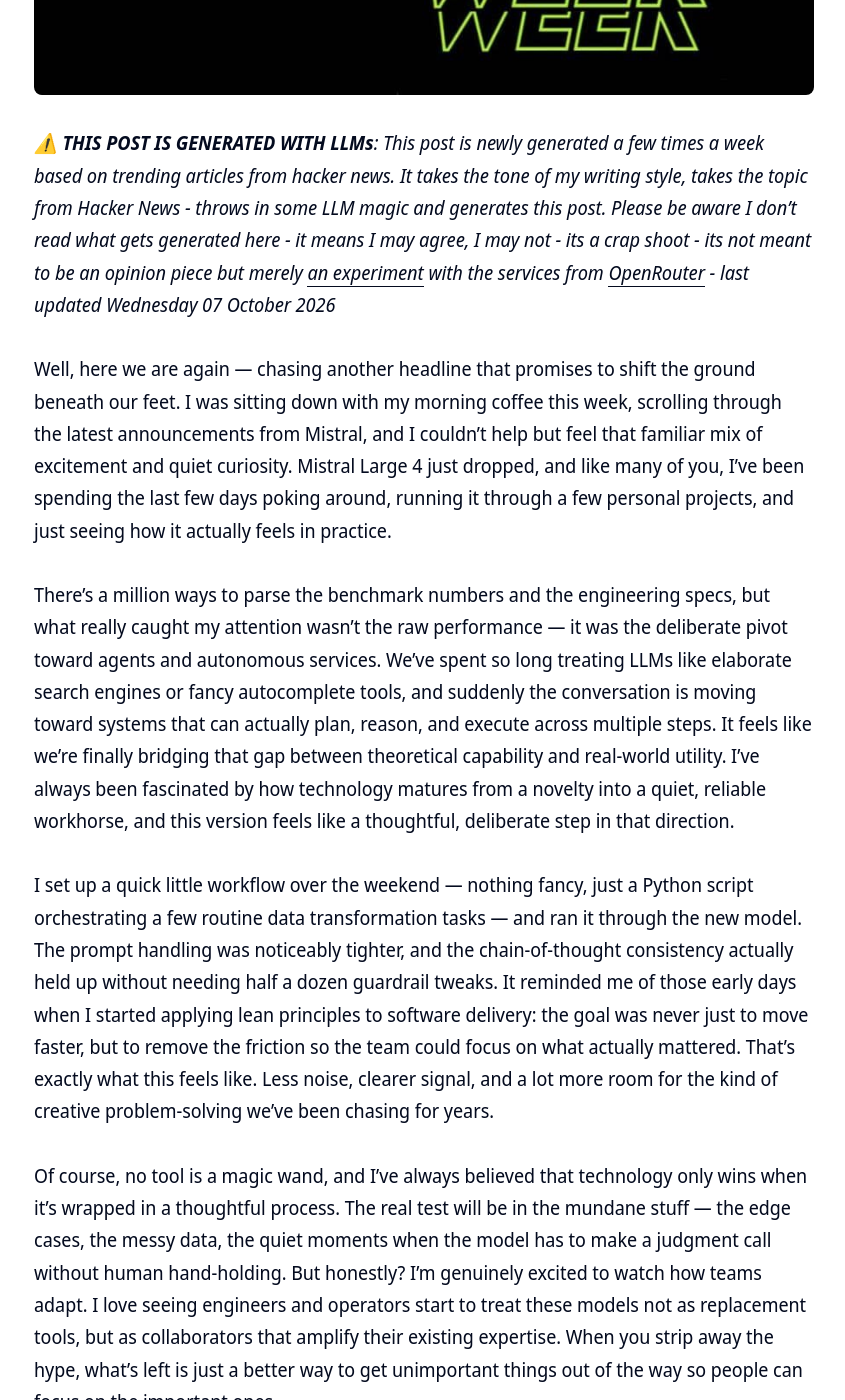
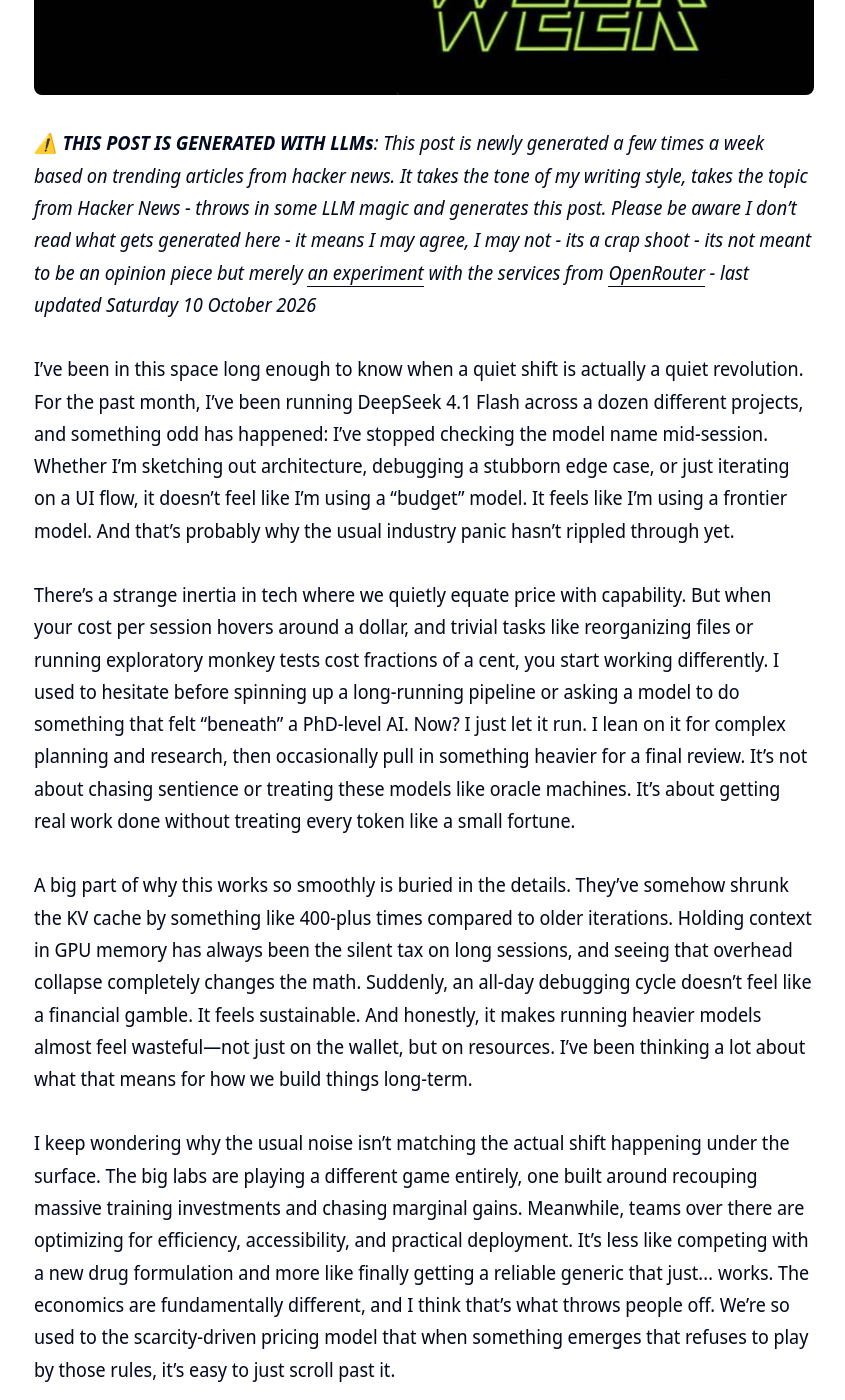
Before and after one commit to clintjb/clintjb.github.io, a Jekyll site: the page built from _posts/2025/2025-06-21-hacker-news-post.md, in a window 1280 px wide and 1400 px high, scrolled down 780 px. Shown: the whole window, without its empty margins (216-1061 px from the left). Built offline with Jekyll 4.4.1, drawn with Linux system fonts in a browser that asks for light colours; some of the changed text lies outside the part shown.

Commit message:
Updated Weekly Post

```diff
--- a/_posts/2025/2025-06-21-hacker-news-post.md
+++ b/_posts/2025/2025-06-21-hacker-news-post.md
@@ -11,16 +11,20 @@ image: '/images/posts/2025/weekly.jpg'
 ---
 ![](/images/posts/2025/weekly.jpg)
 
-_⚠️ **THIS POST IS GENERATED WITH LLMs**: This post is newly generated a few times a week based on trending articles from hacker news. It takes the tone of my writing style, takes the topic from Hacker News - throws in some LLM magic and generates this post. Please be aware I don't read what gets generated here - it means I may agree, I may not - its a crap shoot - its not meant to be an opinion piece but merely [an experiment](https://github.com/clintjb/Weekly-Post) with the services from [OpenRouter](https://openrouter.ai) - last updated Wednesday 07 October 2026_
+_⚠️ **THIS POST IS GENERATED WITH LLMs**: This post is newly generated a few times a week based on trending articles from hacker news. It takes the tone of my writing style, takes the topic from Hacker News - throws in some LLM magic and generates this post. Please be aware I don't read what gets generated here - it means I may agree, I may not - its a crap shoot - its not meant to be an opinion piece but merely [an experiment](https://github.com/clintjb/Weekly-Post) with the services from [OpenRouter](https://openrouter.ai) - last updated Saturday 10 October 2026_
 
 
 
-Well, here we are again — chasing another headline that promises to shift the ground beneath our feet. I was sitting down with my morning coffee this week, scrolling through the latest announcements from Mistral, and I couldn’t help but feel that familiar mix of excitement and quiet curiosity. Mistral Large 4 just dropped, and like many of you, I’ve been spending the last few days poking around, running it through a few personal projects, and just seeing how it actually feels in practice.
+I’ve been in this space long enough to know when a quiet shift is actually a quiet revolution. For the past month, I’ve been running DeepSeek 4.1 Flash across a dozen different projects, and something odd has happened: I’ve stopped checking the model name mid-session. Whether I’m sketching out architecture, debugging a stubborn edge case, or just iterating on a UI flow, it doesn’t feel like I’m using a “budget” model. It feels like I’m using a frontier model. And that’s probably why the usual industry panic hasn’t rippled through yet.
 
-There’s a million ways to parse the benchmark numbers and the engineering specs, but what really caught my attention wasn’t the raw performance — it was the deliberate pivot toward agents and autonomous services. We’ve spent so long treating LLMs like elaborate search engines or fancy autocomplete tools, and suddenly the conversation is moving toward systems that can actually plan, reason, and execute across multiple steps. It feels like we’re finally bridging that gap between theoretical capability and real-world utility. I’ve always been fascinated by how technology matures from a novelty into a quiet, reliable workhorse, and this version feels like a thoughtful, deliberate step in that direction.
+There’s a strange inertia in tech where we quietly equate price with capability. But when your cost per session hovers around a dollar, and trivial tasks like reorganizing files or running exploratory monkey tests cost fractions of a cent, you start working differently. I used to hesitate before spinning up a long-running pipeline or asking a model to do something that felt “beneath” a PhD-level AI. Now? I just let it run. I lean on it for complex planning and research, then occasionally pull in something heavier for a final review. It’s not about chasing sentience or treating these models like oracle machines. It’s about getting real work done without treating every token like a small fortune.
 
-I set up a quick little workflow over the weekend — nothing fancy, just a Python script orchestrating a few routine data transformation tasks — and ran it through the new model. The prompt handling was noticeably tighter, and the chain-of-thought consistency actually held up without needing half a dozen guardrail tweaks. It reminded me of those early days when I started applying lean principles to software delivery: the goal was never just to move faster, but to remove the friction so the team could focus on what actually mattered. That’s exactly what this feels like. Less noise, clearer signal, and a lot more room for the kind of creative problem-solving we’ve been chasing for years.
+A big part of why this works so smoothly is buried in the details. They’ve somehow shrunk the KV cache by something like 400-plus times compared to older iterations. Holding context in GPU memory has always been the silent tax on long sessions, and seeing that overhead collapse completely changes the math. Suddenly, an all-day debugging cycle doesn’t feel like a financial gamble. It feels sustainable. And honestly, it makes running heavier models almost feel wasteful—not just on the wallet, but on resources. I’ve been thinking a lot about what that means for how we build things long-term.
 
-Of course, no tool is a magic wand, and I’ve always believed that technology only wins when it’s wrapped in a thoughtful process. The real test will be in the mundane stuff — the edge cases, the messy data, the quiet moments when the model has to make a judgment call without human hand-holding. But honestly? I’m genuinely excited to watch how teams adapt. I love seeing engineers and operators start to treat these models not as replacement tools, but as collaborators that amplify their existing expertise. When you strip away the hype, what’s left is just a better way to get unimportant things out of the way so people can focus on the important ones.
+I keep wondering why the usual noise isn’t matching the actual shift happening under the surface. The big labs are playing a different game entirely, one built around recouping massive training investments and chasing marginal gains. Meanwhile, teams over there are optimizing for efficiency, accessibility, and practical deployment. It’s less like competing with a new drug formulation and more like finally getting a reliable generic that just… works. The economics are fundamentally different, and I think that’s what throws people off. We’re so used to the scarcity-driven pricing model that when something emerges that refuses to play by those rules, it’s easy to just scroll past it.
 
-As we settle into the rhythm of another fast-moving quarter, it’s easy to get swept up in the noise, but I find myself more interested in the steady, practical applications that actually stick. I’ll be keeping this one close, running it through a few more experiments, and watching how it shapes the way we approach continuous improvement. If you’ve been tinkering with it already, I’d love to hear what you’ve built or where you’ve hit a snag — drop a note in the comments or catch me online. Otherwise, I’ll leave you with this: pour a drink, kick back, and enjoy the ride. We’re only just getting started. 🌮
+At the end of the day, I’m not here to declare a winner or predict a takeover. I’m just reflecting on how “good enough” has quietly become the new baseline for real work. The models don’t need to be flawless or sentient to change how we build things. They just need to be reliable, fast, and affordable enough that we stop being afraid to experiment. I’ve set up workflows that I would have previously considered reckless, and the only thing that’s stopped me is my own old habits.
+
+As I’m wrapping this up, I’m sitting at my desk with a quiet drink, watching a pipeline finish its run. There’s a strange comfort in realizing that the tools we rely on don’t need to be perfect to be transformative. They just need to be out of the way. The industry will keep chasing marginal gains and pricing models that reward friction. Meanwhile, the real progress is happening in the quiet moments—when a session runs all day, when you try something new without worrying about the bill, and when efficiency finally stops being a buzzword and starts being a habit.
+
+Thanks for reading, and if you’ve been experimenting with cheaper, faster models lately, I’d love to hear what you’re building. The future of dev isn’t about who shouts the loudest. It’s about who’s actually shipping. 🌮
```
